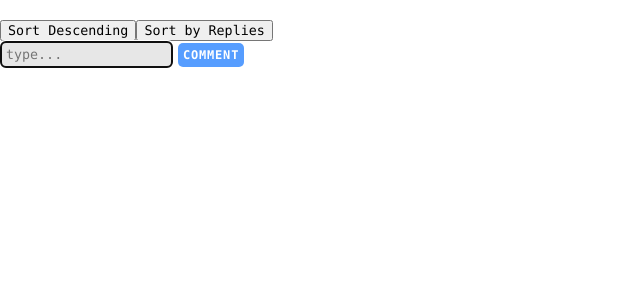
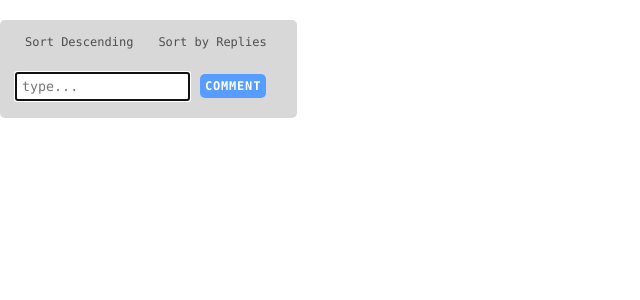
Before and after one commit to mohitahlawat2001/comment-Section, a React (Create React App) app: page / in a window 1280 px wide. Shown: the top 300 px of the page, without its empty margins (0-640 px from the left). Built offline with nearby package versions, Linux system fonts and the light colour scheme.

Commit message:
added new design

```diff
--- /dev/null
+++ b/src/components/Comment.css
@@ -0,0 +1,153 @@
+/* Global styles */
+body {
+    font-family: sans-serif;
+    margin: 0;
+    padding: 0;
+  }
+
+  /* Comment container */
+  .comment-container {
+    background-color: #d3d3d3e0;
+    border-radius: 5px;
+    padding: 10px 15px;
+    margin-bottom: 10px;
+    cursor: pointer;
+    display: flex;
+    flex-direction: column;
+    align-items: flex-start;
+  }
+
+  .firstContainer {
+    margin-top: 10px;
+    display: flex;
+    flex-direction: row;
+    align-items: flex-start;
+  }
+
+  .comment-container:hover {
+    background-color: #d3d3d3bf;
+  }
+
+  /* First comment container (with input) */
+  .first_input {
+    margin-bottom: 10px;
+  }
+
+  /* Username */
+  .comment-name {
+    font-weight: bold;
+    margin-bottom: 5px;
+  }
+
+  /* Reply actions */
+  .reply {
+    background-color: transparent;
+    border: none;
+    color: #4e4e4e;
+    font-size: 12px;
+    padding: 5px 10px;
+    cursor: pointer;
+    border-radius: 5px;
+    margin-right: 5px;
+  }
+
+  .reply-actions{
+    display: flex;
+    flex-direction: row;
+    align-items: center;
+  }
+
+  .reply:hover {
+    background-color: #d3d3d3e0;
+  }
+
+  /* Reply and edit icons */
+  .reply svg {
+    margin-right: 5px;
+  }
+
+  /* Comment content */
+  .comment {
+    background-color: #569dff;
+    color: #ffffff;
+    padding: 10px;
+    border-radius: 5px;
+    margin-top: 10px;
+    word-wrap: break-word;
+  }
+
+  .comment:hover {
+    background-color: #4a8fd1;
+  }
+
+  .comment-content {
+    display: flex;
+    flex-direction: column;
+    align-items: flex-start;
+  }
+
+  .comment-button{
+    display: flex;
+    flex-direction: row;
+    align-items: center;
+    margin: 10px;
+    padding: 5px;
+    border-radius: 5px;
+  }
+
+  /* Expandable reply input */
+  .input-container {
+    display: flex;
+    align-items: center;
+    justify-content: space-between;
+  }
+
+  .inputContainer__input {
+    border: 1px solid lightgray;
+    padding: 5px;
+    flex-grow: 1;
+    border-radius: 5px;
+    background-color: #e7e7e7;
+  }
+
+  /* Responsive design */
+  @media (max-width: 768px) {
+    .comment-container {
+      width: 90%;
+    }
+
+    .comment-name {
+      font-size: 14px;
+    }
+
+    .reply {
+      font-size: 10px;
+      padding: 3px 8px;
+    }
+
+    .inputContainer__input {
+      font-size: 14px;
+    }
+  }
+
+  /* Sorting buttons */
+  .sort-buttons {
+    display: flex;
+    margin-bottom: 10px;
+  }
+
+  .sort-button {
+    background-color: transparent;
+    border: none;
+    color: #4e4e4e;
+    font-size: 12px;
+    padding: 5px 10px;
+    cursor: pointer;
+    border-radius: 5px;
+    margin-right: 5px;
+  }
+
+  .sort-button:hover {
+    background-color: #d3d3d3e0;
+
+  }
--- a/src/components/Comment.js
+++ b/src/components/Comment.js
@@ -2,6 +2,7 @@ import { useState, useRef, useEffect } from "react";
 import Action from "./Action";
 import { ReactComponent as DownArrow } from "../assets/down.svg";
 import { ReactComponent as UpArrow } from "../assets/up.svg";
+import "./Comment.css";
 
 const Comment = ({
   handleInsertNode,
@@ -45,48 +46,47 @@ const Comment = ({
   };
 
   return (
-    <div>
+    <div className="comment-container">
+      <div className="sort-buttons">
         <button
+          className="sort-button"
           onClick={() => setSortOrder(sortOrder === "asc" ? "desc" : "asc")}
         >
           Sort {sortOrder === "asc" ? "Descending" : "Ascending"}
         </button>
-
-          {/* New button for sorting by replies */}
-      <button onClick={() => setSortByReplies(!sortByReplies)}>
+        <button className="sort-button" onClick={() => setSortByReplies(!sortByReplies)}>
           Sort by Replies
         </button>
+      </div>
 
-      <div className={comment.id === 1 ? "inputContainer" : "commentContainer"}>
       {comment.id === 1 ? (
-          <>
+        <div className="input-container">
           <input
             type="text"
-              className="inputContainer__input first_input"
+            className="input-container__input first_input"
             autoFocus
             value={input}
             onChange={(e) => setInput(e.target.value)}
             placeholder="type..."
           />
-
           <Action
-              className="reply comment"
+            className="reply comment comment-button"
             type="COMMENT"
             handleClick={onAddComment}
           />
-          </>
+        </div>
       ) : (
-          <>
+        <div className="comment-content">
           <span
             contentEditable={editMode}
             suppressContentEditableWarning={editMode}
             ref={inputRef}
             style={{ wordWrap: "break-word" }}
+            className="comment-text"
           >
             {comment.name}
           </span>
-
-            <div style={{ display: "flex", marginTop: "5px" }}>
+          <div className="reply-actions">
             {editMode ? (
               <>
                 <Action
@@ -123,9 +123,7 @@ const Comment = ({
                 <Action
                   className="reply"
                   type="EDIT"
-                    handleClick={() => {
-                      setEditMode(true);
-                    }}
+                  handleClick={() => setEditMode(true)}
                 />
                 <Action
                   className="reply"
@@ -135,16 +133,14 @@ const Comment = ({
               </>
             )}
           </div>
-          </>
+        </div>
       )}
-      </div>
 
-      <div style={{ display: expand ? "block" : "none", paddingLeft: 25 }}>
       {showInput && (
-          <div className="inputContainer">
+        <div className="input-container">
           <input
             type="text"
-              className="inputContainer__input"
+            className="input-container__input"
             autoFocus
             onChange={(e) => setInput(e.target.value)}
           />
@@ -162,6 +158,7 @@ const Comment = ({
 
       {comment?.items
         ?.sort((a, b) => {
+            // ... sorting logic
             // Sort based on replies if sortByReplies is true
      if (sortByReplies) {
       return b.items.length - a.items.length; // Descending order of replies
@@ -169,8 +166,7 @@ const Comment = ({
       return (sortOrder === "asc" ? a.id - b.id : b.id - a.id); // Sort by ID
      }
         })
-          .map((cmnt) => {
-            return (
+        .map((cmnt) => (
           <Comment
             key={cmnt.id}
             handleInsertNode={handleInsertNode}
@@ -178,9 +174,7 @@ const Comment = ({
             handleDeleteNode={handleDeleteNode}
             comment={cmnt}
           />
-            );
-          })}
-      </div>
+        ))}
     </div>
   );
 };
```
Lines whose indentation alone changed are shown as unchanged.
